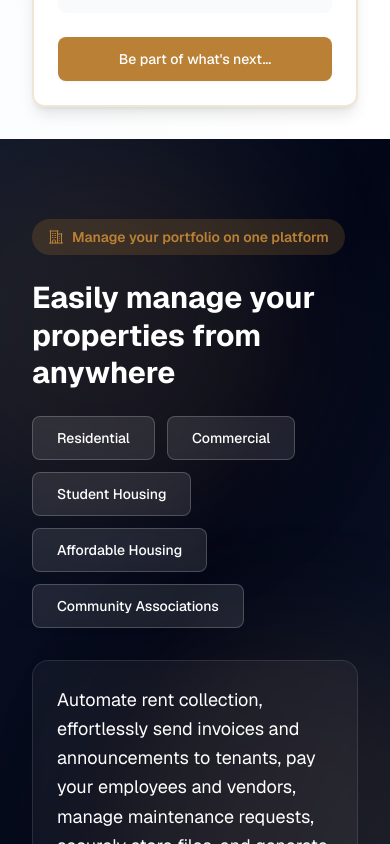
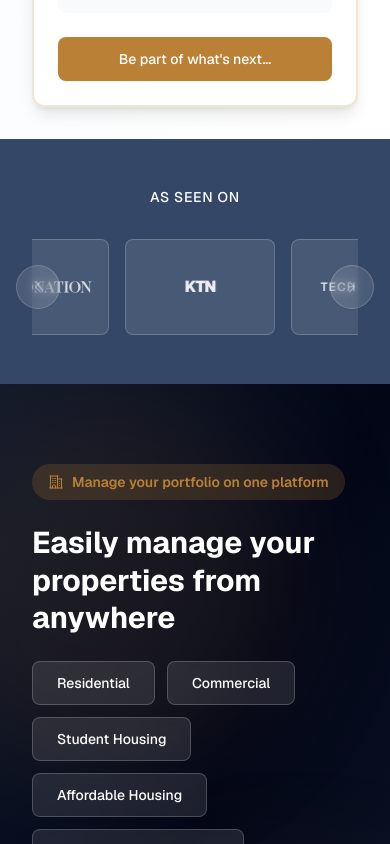
Before and after one commit to nogaye/nyumbazetu-web-v2, a Next.js app: page /home-legacy in a window 390 px wide. Shown: the part 3980-4824 px from the top of the page. Built offline with nearby package versions, Linux system fonts and the light colour scheme; no server answers.

Commit message:
Refactor HomeLegacyPage to Lazy Load AsSeenOn Component and Remove LegacyMobileApp
- Introduced lazy loading for the AsSeenOn component to enhance performance.
- Removed the LegacyMobileApp component from the HomeLegacyPage, streamlining the layout.

```diff
--- a/app/home-legacy/page.tsx
+++ b/app/home-legacy/page.tsx
@@ -16,6 +16,7 @@ import { LegacyReferral } from "@/components/legacy/home/legacy-referral";
 import { LegacyMobileApp } from "@/components/legacy/home/legacy-mobile-app";
 
 // Lazy load below-the-fold components for better performance
+const AsSeenOn = dynamic(() => import("@/components/home/as-seen-on").then(mod => ({ default: mod.AsSeenOn })), { ssr: true });
 const LegacyScreenshotsLazy = dynamic(
   () => import("@/components/legacy/home/legacy-screenshots").then((mod) => ({ default: mod.LegacyScreenshots })),
   { ssr: true }
@@ -61,6 +62,7 @@ export default function HomeLegacyPage() {
       <LegacyTransactions />
       <LegacyHeadline />
       <LegacyAwards />
+      <AsSeenOn />
       <LegacyPortfolio />
       <LegacyFeatures />
       <LegacyScreenshotsLazy />
```
